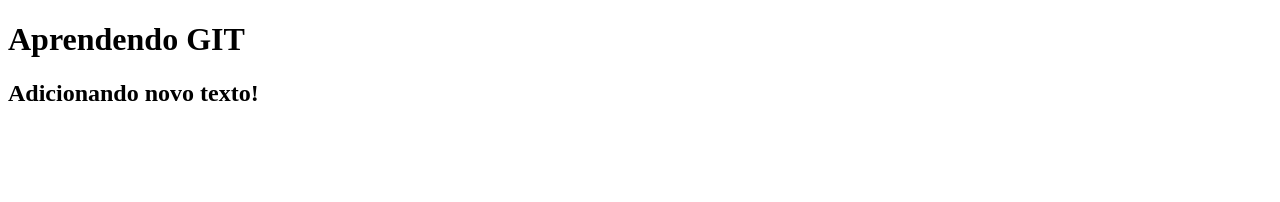
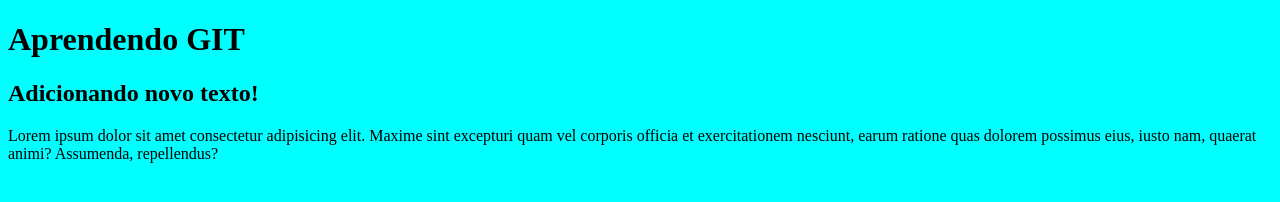
Before and after one commit to lealzera/curso_github, a plain HTML site: page index.html in a window 1280 px wide. Drawn offline with Linux system fonts and the light colour scheme.

Commit message:
mudando a cor da home e adicionando novos nomes no arquivo de nomes

```diff
--- /dev/null
+++ b/index.css
@@ -0,0 +1,3 @@
+body{
+    background-color: aqua;
+}
--- a/index.html
+++ b/index.html
@@ -5,11 +5,13 @@
     <meta http-equiv="X-UA-Compatible" content="IE=edge">
     <meta name="viewport" content="width=device-width, initial-scale=1.0">
     <title>Testando o git</title>
+    <link rel="stylesheet" href="index.css">
 </head>
 <body>
     <div>
         <h1>Aprendendo GIT</h1>
         <h2>Adicionando novo texto!</h2>
+        <p>Lorem ipsum dolor sit amet consectetur adipisicing elit. Maxime sint excepturi quam vel corporis officia et exercitationem nesciunt, earum ratione quas dolorem possimus eius, iusto nam, quaerat animi? Assumenda, repellendus?</p>
     </div>
 </body>
 </html>
```
Also changed, not shown: nomes.txt, numeros.txt.
